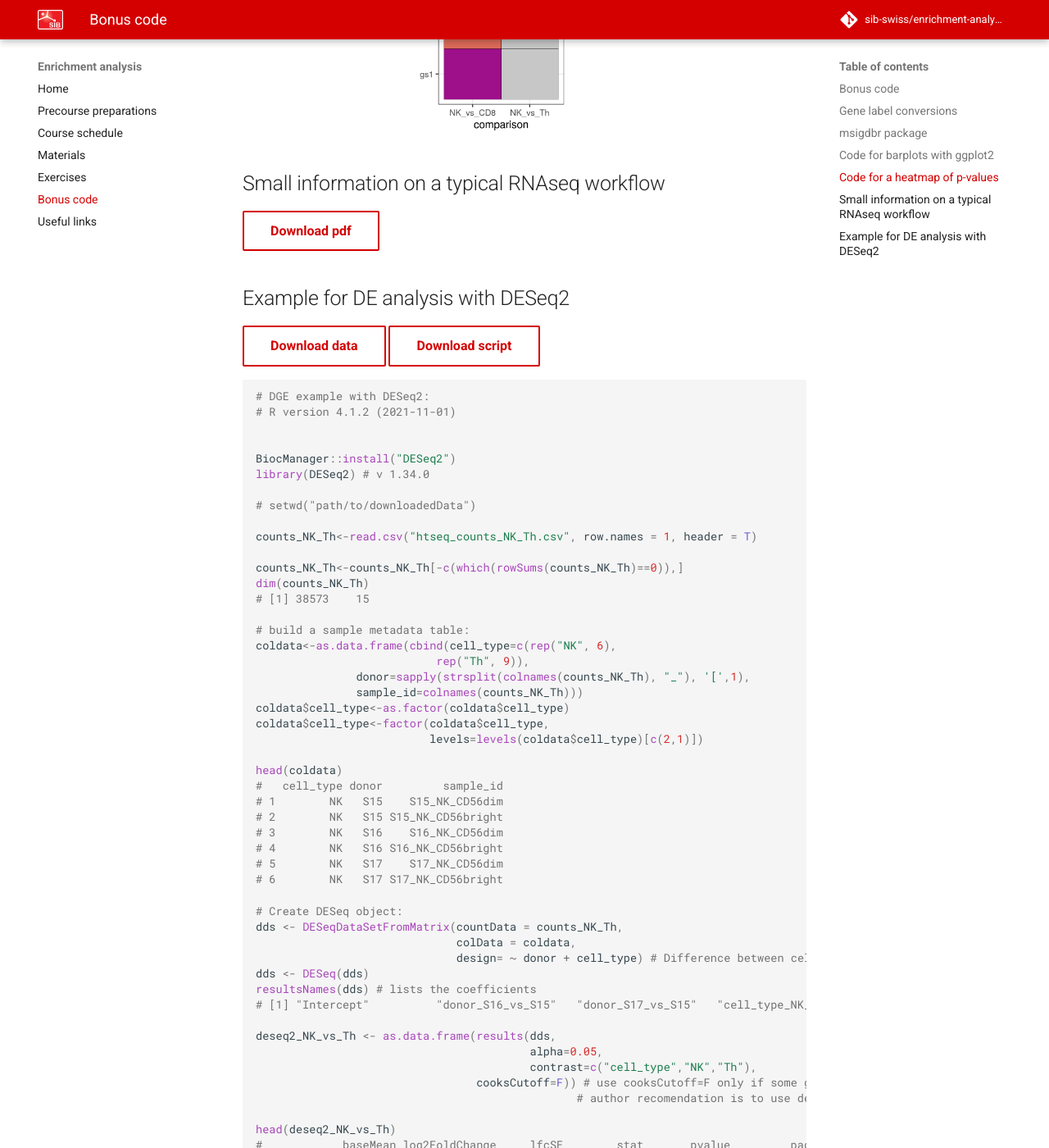
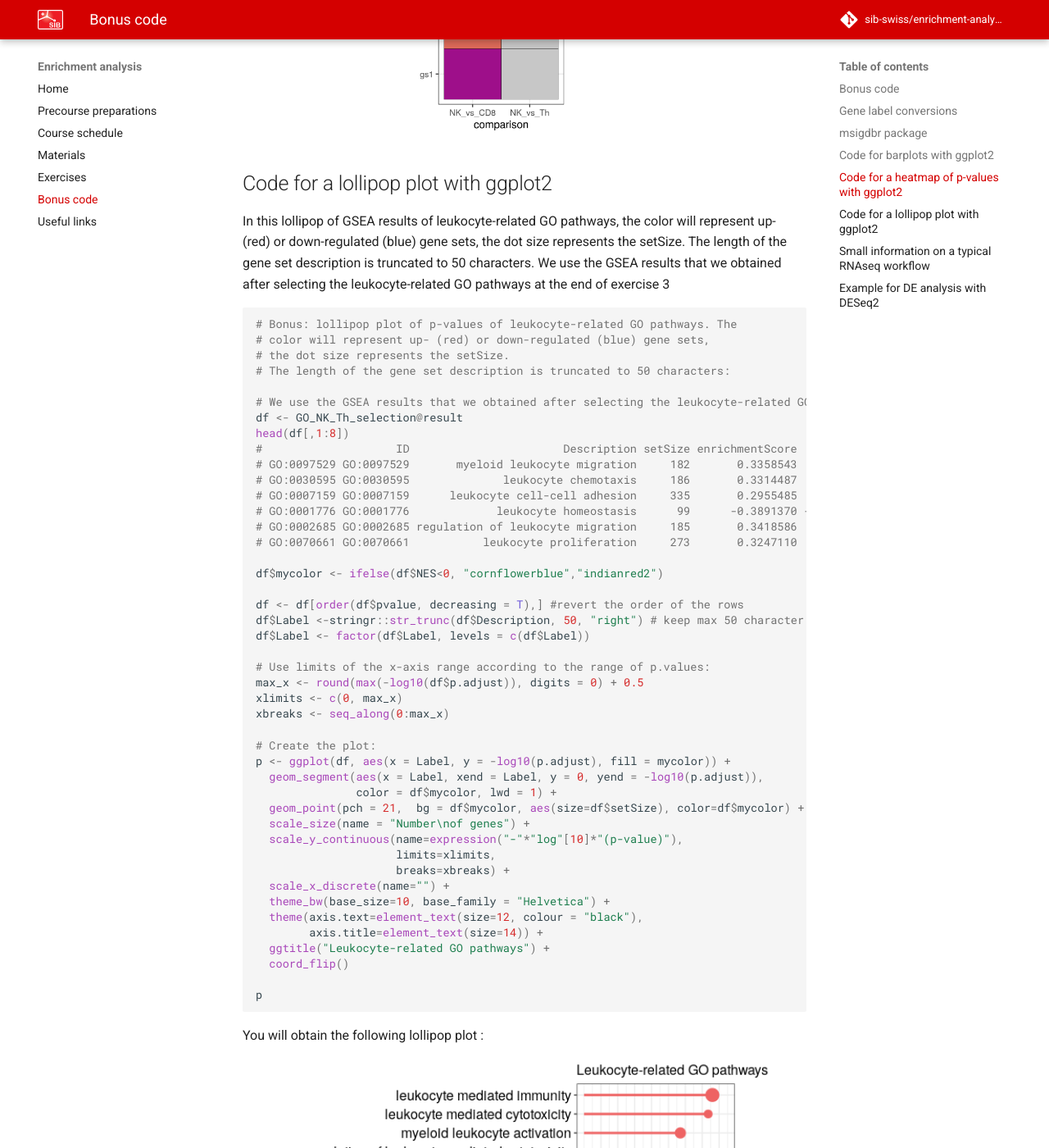
Before and after one commit to sib-swiss/enrichment-analysis-training, an MkDocs documentation site: the page built from docs/bonus_code.md, in a window 1280 px wide and 1400 px high, scrolled down 5400 px. Shown: the whole window at 82% size. Built offline with MkDocs 1.6.1 and Material for MkDocs 9.7.7, drawn with Linux system fonts in a browser that asks for light colours; comment, search, counter and statistics services are not loaded; the version menu is left out; some of the changed text lies outside the part shown.

Commit message:
update mar 05 2024

````diff
--- a/docs/bonus_code.md
+++ b/docs/bonus_code.md
@@ -155,7 +155,7 @@ sorted_GO_NK_Th %>%
   </figure>
 
 
-## Code for a heatmap of p-values
+## Code for a heatmap of p-values with ggplot2
 
 For heatmaps, ggplot2 can also be used. Here is an example for a heatmap of the p-values of 6 different gene sets (gs), and the
 p-value for each gene set was calculated in two comparisons, so we compared the enrichment in genes differentially expressed
@@ -225,6 +225,64 @@ You will obtain the following heatmap:
 
   <figure>
   <img src="../assets/images/heatmap_p_value_ORA.png" width="300"/>
+  </figure>
+
+## Code for a lollipop plot with ggplot2
+
+In this lollipop of GSEA results of leukocyte-related GO pathways, the color will represent up- (red) or down-regulated (blue) gene sets, the dot size represents the setSize. The length of the gene set description is truncated to 50 characters. We use the GSEA results that we obtained after selecting the leukocyte-related GO pathways at the end of exercise 3
+
+
+```r
+# Bonus: lollipop plot of p-values of leukocyte-related GO pathways. The
+# color will represent up- (red) or down-regulated (blue) gene sets,
+# the dot size represents the setSize.
+# The length of the gene set description is truncated to 50 characters:
+
+# We use the GSEA results that we obtained after selecting the leukocyte-related GO pathways at the end of exercise 3
+df <- GO_NK_Th_selection@result
+head(df[,1:8])
+#                    ID                       Description setSize enrichmentScore       NES       pvalue   p.adjust     qvalue
+# GO:0097529 GO:0097529       myeloid leukocyte migration     182       0.3358543  1.459329 0.0060333962 0.04957978 0.03849908
+# GO:0030595 GO:0030595              leukocyte chemotaxis     186       0.3314487  1.446607 0.0057064461 0.04766950 0.03701573
+# GO:0007159 GO:0007159      leukocyte cell-cell adhesion     335       0.2955485  1.381506 0.0037782543 0.03815146 0.02962490
+# GO:0001776 GO:0001776             leukocyte homeostasis      99      -0.3891370 -1.552210 0.0037570540 0.03812616 0.02960525
+# GO:0002685 GO:0002685 regulation of leukocyte migration     185       0.3418586  1.489716 0.0020160142 0.02593948 0.02014220
+# GO:0070661 GO:0070661           leukocyte proliferation     273       0.3247110  1.493837 0.0009132421 0.01545176 0.01199841
+
+df$mycolor <- ifelse(df$NES<0, "cornflowerblue","indianred2")
+
+df <- df[order(df$pvalue, decreasing = T),] #revert the order of the rows
+df$Label <-stringr::str_trunc(df$Description, 50, "right") # keep max 50 character in a string (nchar("string") to count characters)
+df$Label <- factor(df$Label, levels = c(df$Label))
+
+# Use limits of the x-axis range according to the range of p.values:
+max_x <- round(max(-log10(df$p.adjust)), digits = 0) + 0.5
+xlimits <- c(0, max_x)
+xbreaks <- seq_along(0:max_x)
+
+# Create the plot:
+p <- ggplot(df, aes(x = Label, y = -log10(p.adjust), fill = mycolor)) +
+  geom_segment(aes(x = Label, xend = Label, y = 0, yend = -log10(p.adjust)),
+               color = df$mycolor, lwd = 1) +
+  geom_point(pch = 21,  bg = df$mycolor, aes(size=df$setSize), color=df$mycolor) +
+  scale_size(name = "Number\nof genes") +
+  scale_y_continuous(name=expression("-"*"log"[10]*"(p-value)"),
+                     limits=xlimits,
+                     breaks=xbreaks) +
+  scale_x_discrete(name="") +
+  theme_bw(base_size=10, base_family = "Helvetica") +
+  theme(axis.text=element_text(size=12, colour = "black"),
+        axis.title=element_text(size=14)) +
+  ggtitle("Leukocyte-related GO pathways") +
+  coord_flip()
+
+p
+```
+
+You will obtain the following lollipop plot :
+
+  <figure>
+  <img src="../assets/images/lollipop.png" width="700"/>
   </figure>
 
 
````
Also changed, not shown: docs/exercises.md (+27 -0 lines), docs/links.md (+4 -1 lines), docs/materials.md (+4 -0 lines), docs/assets/images/barplot1.png (added), docs/assets/images/barplot2.png (added), docs/assets/images/cnetplot1.png (added), docs/assets/images/enrichplot1.png (added), docs/assets/images/lollipop.png (added), docs/assets/images/ridgeplot1.png (added), 1 other file.
